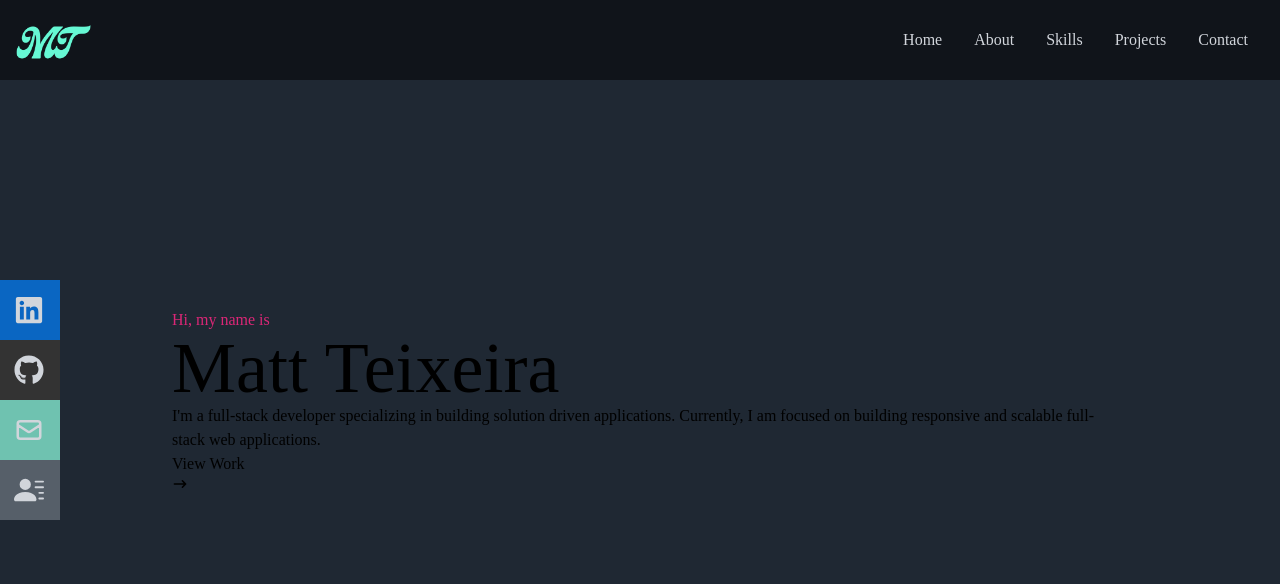
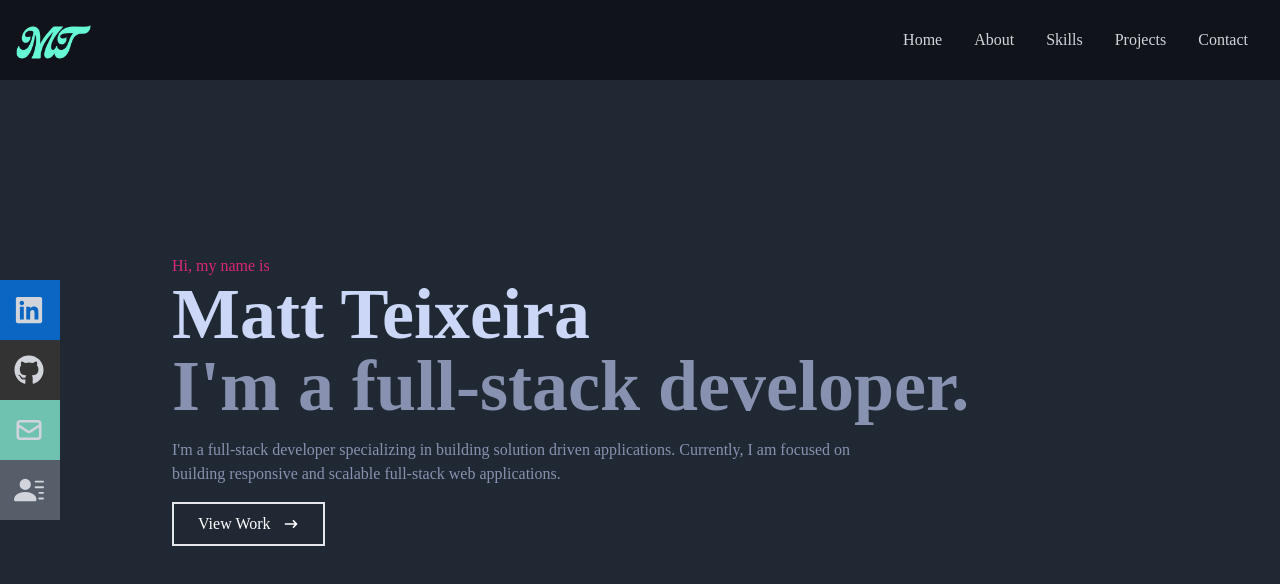
Before and after one commit to Matthew-Teixeira/Matt-Teixeira-Portfolio, a React (Create React App) app: page / in a window 1280 px wide. Shown: the top 584 px of the page. Built offline with nearby package versions, Linux system fonts and the light colour scheme; the HTML template or start-up script is replaced by a standard one; a web font is replaced by a local one.

Commit message:
Hero section added

```diff
--- a/src/components/Hero.jsx
+++ b/src/components/Hero.jsx
@@ -7,14 +7,24 @@ const Hero = () => {
       {/*Container*/}
       <div className="max-w-[1000px] mx-auto px-8 flex flex-col justify-center h-full">
         <p className="text-pink-600">Hi, my name is</p>
-        <h1 className="text-4xl sm:text-7xl">Matt Teixeira</h1>
-        <p>
+        <h1 className="text-4xl sm:text-7xl font-bold text-[#ccd6f6]">
+          Matt Teixeira
+        </h1>
+        <h2 className="text-4xl sm:text-7xl font-bold text-[#8892b0]">
+          I'm a full-stack developer.
+        </h2>
+        <p className="text-[#8892b0] py-4 max-w-[700px]">
           I'm a full-stack developer specializing in building solution driven
           applications. Currently, I am focused on building responsive and
           scalable full-stack web applications.
         </p>
         <div>
-            <button>View Work <HiArrowNarrowRight/></button>
+          <button className="text-white group border-2 px-6 py-2 flex items-center hover:bg-pink-600 hover:border-pink-600">
+            View Work
+            <span className="group-hover:rotate-90 duration-300">
+              <HiArrowNarrowRight className="ml-3" />
+            </span>
+          </button>
         </div>
       </div>
     </div>
```
